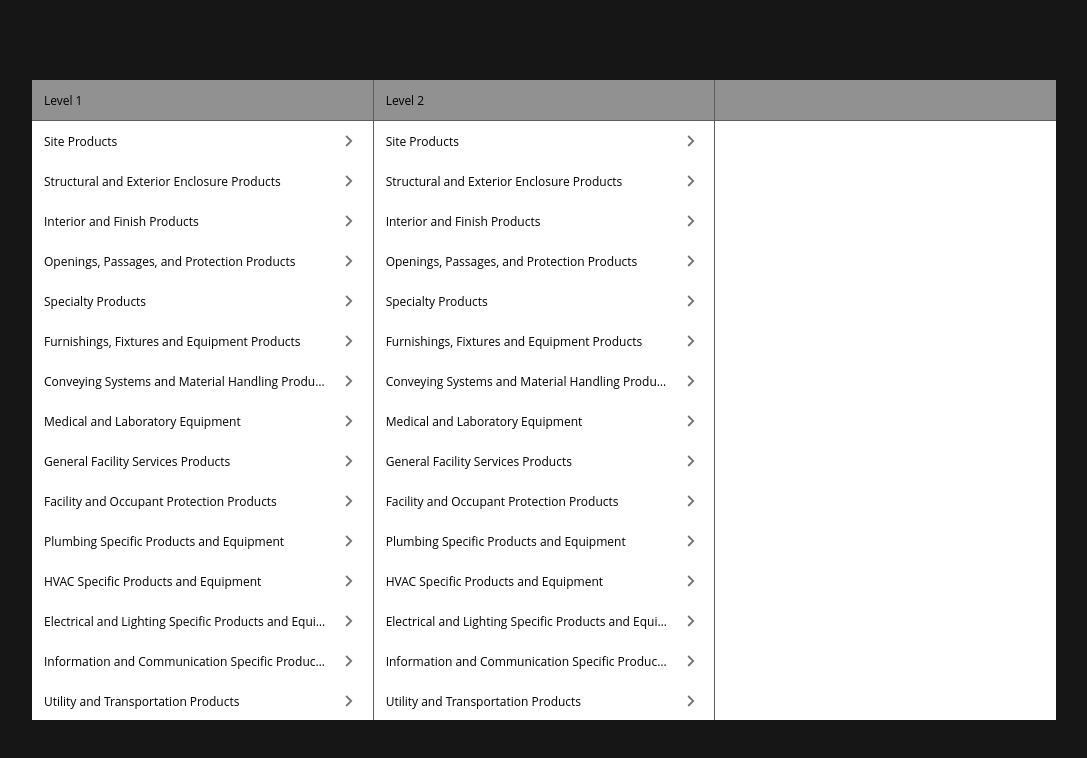
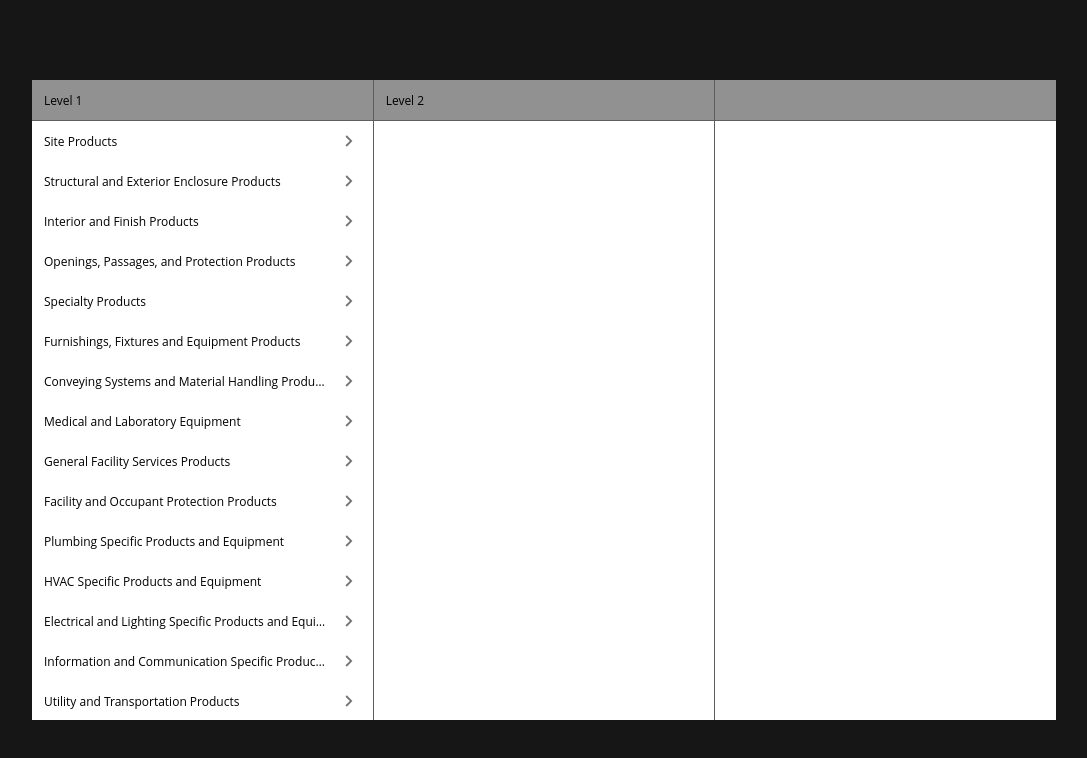
Before and after one commit to zmm2025/react-testing-app, a React (Create React App) app: page / in a window 1280 px wide. Shown: the top 758 px of the page, without its empty margins (96-1183 px from the left). Built offline with nearby package versions, Linux system fonts and the light colour scheme.

Commit message:
add hovering, revamp context, add styling and lots of bug fixes and semantics tweaks

```diff
--- a/src/components/ClassSelectorV2/ClassSelectorV2.css
+++ b/src/components/ClassSelectorV2/ClassSelectorV2.css
@@ -15,7 +15,7 @@ div.class-selector {
     scrollbar-width: none;
 }
 
-div.selector-column {
+div.column {
     /* Layout */
     max-width: calc((100% - 1px - 1px) / 3);
     min-width: calc((100% - 1px - 1px) / 3);
@@ -108,11 +108,21 @@ div.cell {
         /* Text */
         text-overflow: ellipsis;
         white-space: nowrap;
+
+        &.hover {
+            /* Appearance */
+            color: var(--neutral-400, #919191);
+        }
     }
 
-    svg.cell-chevron {
+    svg.chevron {
         /* Layout */
         display: block;
         margin-right: 12px;
+
+        &.hover {
+            /* Appearance */
+            fill: rgba(0, 0, 0, 0.216);
+        }
     }
 }
--- a/src/components/ClassSelectorV2/ClassSelectorV2.js
+++ b/src/components/ClassSelectorV2/ClassSelectorV2.js
@@ -1,47 +1,90 @@
-import { createContext, useContext } from "react";
+import { createContext, useContext, useEffect, useRef, useState, Fragment } from "react";
 import level1Classes from "../../data/classes.json";
 import { ReactComponent as RightChevron } from "../../images/chevron_right.svg";
 import "./ClassSelectorV2.css";
 
-const SelectedClassesContext = createContext([]);
+const SelectorContext = createContext({
+    selectedClasses: [],
+    updateSelectedClasses: () => {},
+    hoveredClass: null,
+    setHoveredClass: () => {}
+});
 
 export default function ClassSelectorV2() {
-    const initialSelectedClasses = [];
     const selectorCSSClass = "class-selector";
+    const selectorRef = useRef(null);
+
+    const [selectedClasses, setSelectedClasses] = useState([]);
+    const [hoveredClass, setHoveredClass] = useState(null);
+
+    useEffect(() => {
+        scrollSelectorToLevel("right", selectedClasses.length + 1);
+    }, [selectedClasses]);
+
+    function scrollSelectorToLevel(direction, selectedLevel) {
+        const [minLevel, maxLevel] = [1, selectedClasses.length + 1];
+
+        const focusedLevelOffset = direction === "left" ? -1 : 1;
+        const focusedLevel = Math.max(Math.min(minLevel, selectedLevel + focusedLevelOffset), maxLevel);
+        const focusedElementIndex = 2 * (focusedLevel - 1);
+        const focusedElement = selectorRef.current.children[focusedElementIndex];
+
+        focusedElement.scrollIntoView();
+    }
+
+    function updateSelectedClasses(selectedClass, classLevel) {
+        // console.log(`Called updateSelectedClasses("${selectedClass}", ${classLevel})`); // TEMP
+        let newSelectedClasses = selectedClasses.slice(0, classLevel - 1);
+        newSelectedClasses.push(selectedClass);
+        scrollSelectorToLevel("left", classLevel);
+        setSelectedClasses(newSelectedClasses);
+    }
 
     return (
-        <SelectedClassesContext.Provider value={initialSelectedClasses}>
-            <div className={selectorCSSClass}>
+        <SelectorContext.Provider value={{
+            selectedClasses: selectedClasses,
+            updateSelectedClasses: updateSelectedClasses,
+            hoveredClass: hoveredClass,
+            setHoveredClass: setHoveredClass
+        }}>
+            <div ref={selectorRef} className={selectorCSSClass}>
                 <SelectorElements />
             </div>
-        </SelectedClassesContext.Provider>
+        </SelectorContext.Provider>
     )
 }
 
 function SelectorElements() {
+    const {selectedClasses} = useContext(SelectorContext);
     let levelNum = 1;
-    const selectedClasses = useContext(SelectedClassesContext);
     const dividerOrientation = "vertical";
-    const needsFillerColumn = selectedClasses.length === 0;
+    const showHoverColumn = true; // TODO: Generalize this
+    const showFillerColumn = selectedClasses.length === 0;
 
     return (
         <>
-            <SelectorColumn levelNum={levelNum} />
-            {selectedClasses.map((_selectedClass, _selectedClassIndex) => {
+            <Column levelNum={levelNum} />
+            {selectedClasses.map((_selectedClass, selectedClassIndex) => {
                 levelNum++;
                 return (
-                    <>
+                    <Fragment key={selectedClassIndex}>
                         <Divider orientation={dividerOrientation} />
-                        <SelectorColumn key={levelNum} levelNum={levelNum} />
-                    </>
+                        <Column key={levelNum} levelNum={levelNum} />
+                    </Fragment>
                 )
             })}
-            <Divider orientation={dividerOrientation} />
-            <SelectorColumn levelNum={++levelNum} isHoverColumn={true} />
-            {needsFillerColumn ? (
+            {showHoverColumn ? (
                 <>
                     <Divider orientation={dividerOrientation} />
-                    <SelectorColumn />
+                    <Column levelNum={++levelNum} type={"hover"} />
+                </>
+            ) : (
+                null
+            )}
+            {showFillerColumn ? (
+                <>
+                    <Divider orientation={dividerOrientation} />
+                    <Column type={"filler"}/>
                 </>
             ) : (
                 null
@@ -50,15 +93,22 @@ function SelectorElements() {
     )
 }
 
-function SelectorColumn({ levelNum = null, isHoverColumn = false }) {
-    const columnCSSClass = "selector-column";
+const ColumnContext = createContext({
+    levelNum: 1,
+    type: "normal"
+});
+
+function Column({ levelNum = null, type = "normal" }) {
+    const columnCSSClass = `column ${type}`;
 
     return (
-        <div className={columnCSSClass}>
-            <HeaderCell levelNum={levelNum} />
-            <Divider orientation={"horizontal"} />
-            <ColumnBody levelNum={levelNum} />
-        </div>
+        <ColumnContext.Provider value={{levelNum: levelNum, type: type}}>
+            <div className={columnCSSClass}>
+                <HeaderCell />
+                <Divider orientation={"horizontal"} />
+                <ColumnBody />
+            </div>
+        </ColumnContext.Provider>
     )
 }
 
@@ -70,13 +120,14 @@ function Divider({ orientation }) {
     )
 }
 
-function HeaderCell({ levelNum = null }) {
-    const cellCSSClass = "header-cell";
-    const levelIsDefined = levelNum !== null;
+function HeaderCell() {
+    const {levelNum, type} = useContext(ColumnContext);
+    const cellCSSClass = `header-cell ${type}`;
+    const showText = type !== "filler";
 
     return (
         <div className={cellCSSClass}>
-            {levelIsDefined ? (
+            {showText ? (
                 <p>{`Level ${levelNum}`}</p>
             ) : (
                 null
@@ -85,43 +136,77 @@ function HeaderCell({ levelNum = null }) {
     )
 }
 
-function ColumnBody({ levelNum }) {
-    const selectedClasses = useContext(SelectedClassesContext);
-    const bodyCSSClass = "column-body";
+function ColumnBody() {
+    const {selectedClasses, hoveredClass} = useContext(SelectorContext);
+    const {levelNum, type} = useContext(ColumnContext);
+    const bodyCSSClass = `column-body ${type}`;
 
-    let levelClasses = level1Classes;
-    if (levelNum === null) {
-        levelClasses = {};
-    } else {
+    const levelClassEntries = getLevelClassEntries(type)
+
+    function getLevelClassEntries(type) {
+        let levelClasses = {};
+
+        if ((type === "filler") || (type === "hover" && hoveredClass === null)) {
+            return Object.entries(levelClasses);
+        }
+
+        levelClasses = level1Classes;
         for (let levelIndex = 1; levelIndex < Math.min(selectedClasses.length + 1, levelNum); levelIndex++) {
-            const selectedLevelClass = selectedClasses[levelIndex];
+            const selectedLevelClass = selectedClasses[levelIndex - 1];
             levelClasses = levelClasses[selectedLevelClass];
         }
+        if (type === "hover") {
+            levelClasses = levelClasses[hoveredClass];
+        }
+        console.log(`Math.min(selectedClasses.length + 1, levelNum): ${Math.min(selectedClasses.length + 1, levelNum)}`); // TEMP
+        console.log(`Level ${levelNum} (${type}) levelClasses:`, levelClasses); // TEMP
+        return Object.entries(levelClasses);
     }
-    const levelClassEntries = Object.entries(levelClasses);
 
     return (
         <div className={bodyCSSClass}>
-            {levelClassEntries.map(([name, children], index) => {
-                const hasChildren = Object.keys(children).length > 0;
+            {levelClassEntries.map((classEntry, index) => {
                 return (
-                    <Cell key={index} cellClassName={name} hasChildren={hasChildren} />
+                    <Cell key={index} cellClass={classEntry} />
                 )
             })}
         </div>
     )
 }
 
-function Cell({ cellClassName, hasChildren }) {
-    const selectedClasses = useContext(SelectedClassesContext);
+function Cell({ cellClass }) {
+    const {selectedClasses, updateSelectedClasses, setHoveredClass} = useContext(SelectorContext);
+    const {levelNum, type} = useContext(ColumnContext);
+
+    const [cellClassName, children] = cellClass;
+    const hasChildren = Object.keys(children).length > 0;
     const isSelected = selectedClasses.includes(cellClassName);
-    const cellCSSClass = `cell ${isSelected ? "selected" : "unselected"}`;
+    const cellCSSClass = `cell ${type} ${isSelected ? "selected" : "unselected"}`;
+    const textCSSClass = `cell-text ${type}`;
+    const chevronCSSClass = `chevron ${type}`;
+
+    function handleMouseOver() {
+        if (type === "normal") {
+            setHoveredClass(cellClassName);
+        }
+    }
+
+    function handleMouseOut() {
+        if (type === "normal") {
+            setHoveredClass(null);
+        }
+    }
+
+    function handleClick() {
+        setHoveredClass(null);
+        updateSelectedClasses(cellClassName, levelNum);
+    }
 
     return (
-        <div className={cellCSSClass}>
-            <p className="cell-text">{cellClassName}</p>
+        <div className={cellCSSClass} onMouseOver={handleMouseOver} onMouseOut={handleMouseOut} onClick={handleClick}>
+            <p className={textCSSClass}>{cellClassName}</p>
             {hasChildren ? (
-                <RightChevron className="cell-chevron" />
+                <RightChevron className={chevronCSSClass} />
             ) : (
                 null
             )}
```
